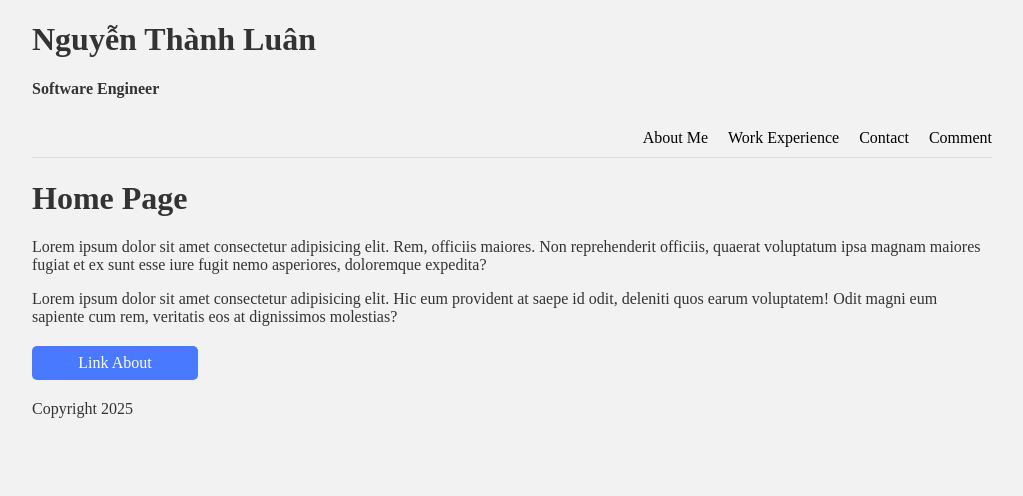
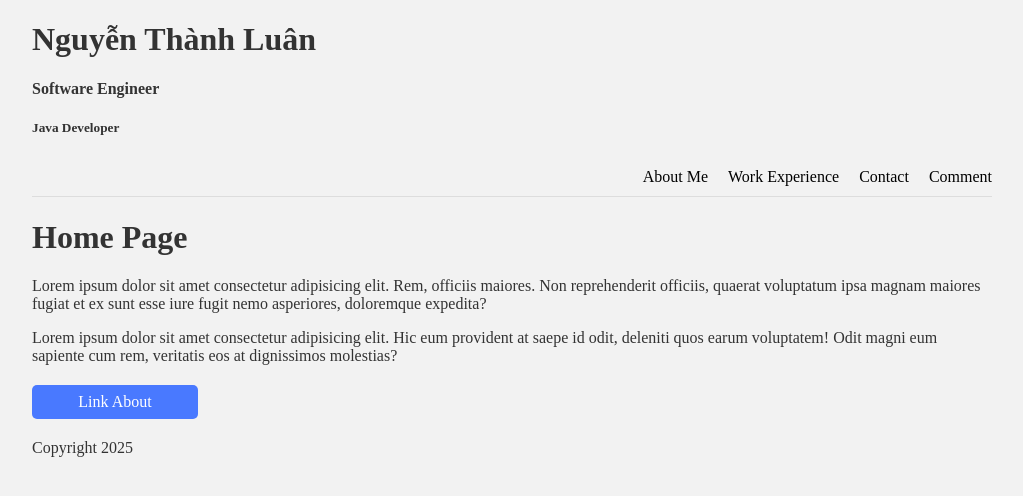
Before and after one commit to LuanNgoNang/learn-nextjs, a Next.js app: page / in a window 1280 px wide. Shown: the top 496 px of the page, without its empty margins (128-1151 px from the left). Built offline with nearby package versions, Linux system fonts and the light colour scheme.

Commit message:
Update code  html

```diff
--- a/components/Navbar.tsx
+++ b/components/Navbar.tsx
@@ -5,6 +5,7 @@ export const Navbar = () => {
   <div>
     <h1>Nguyễn Thành Luân</h1>
     <h4>Software Engineer</h4>
+    <h5>Java Developer</h5>
     <nav>
         <div className='logo'>
         </div>
```
